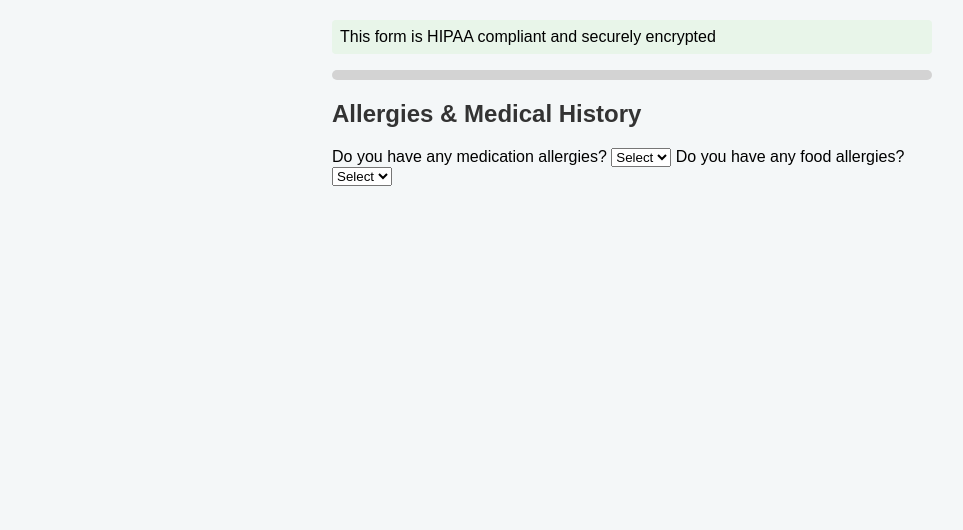
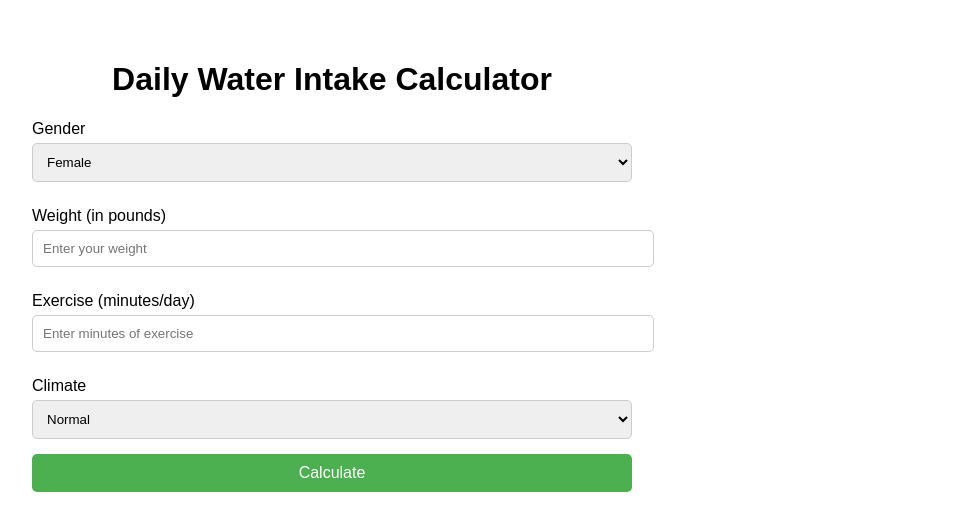
Before and after one commit to docrandy/Obesity-form, a plain HTML site: page index.html in a window 1280 px wide. Shown: the whole page, without its empty margins (8-971 px from the left). Drawn offline with Linux system fonts and the light colour scheme.

Commit message:
Update index.html

```diff
--- a/index.html
+++ b/index.html
@@ -3,89 +3,107 @@
 <head>
     <meta charset="UTF-8">
     <meta name="viewport" content="width=device-width, initial-scale=1.0">
-    <title>Patient Intake Form</title>
+    <title>Water Intake Calculator</title>
     <style>
-        /* Basic styles */
         body {
             font-family: Arial, sans-serif;
+            margin: 20px;
+            padding: 20px;
             max-width: 600px;
-            margin: auto;
-            padding: 20px;
-            background-color: #f4f7f8;
         }
-        h2 {
+        h1 {
+            text-align: center;
+        }
+        label {
+            display: block;
+            margin: 10px 0 5px;
+        }
+        input, select {
+            width: 100%;
+            padding: 10px;
+            margin-bottom: 15px;
+            border: 1px solid #ccc;
+            border-radius: 5px;
+        }
+        button {
+            width: 100%;
+            padding: 10px;
+            background-color: #4CAF50;
+            color: white;
+            border: none;
+            border-radius: 5px;
+            font-size: 16px;
+        }
+        button:hover {
+            background-color: #45a049;
+        }
+        .result {
+            margin-top: 20px;
+            font-size: 18px;
             color: #333;
-        }
-        .form-section {
-            display: none;
-        }
-        .form-section.active {
-            display: block;
-        }
-        .security-badge {
-            background-color: #e8f5e9;
-            border-radius: 4px;
-            padding: 8px;
-            margin-bottom: 16px;
-            display: flex;
-            align-items: center;
-            gap: 8px;
-        }
-        .progress-container {
-            margin-top: 10px;
-            width: 100%;
-            background-color: #d3d3d3;
-            height: 10px;
-            border-radius: 5px;
-            overflow: hidden;
-        }
-        .progress-bar {
-            height: 100%;
-            width: 0;
-            background-color: #4caf50;
-            transition: width 0.3s;
-        }
-        .toggle-fields {
-            display: none;
-            margin-top: 10px;
+            text-align: center;
         }
     </style>
 </head>
 <body>
+    <h1>Daily Water Intake Calculator</h1>
+    <form id="waterCalculator">
+        <label for="gender">Gender</label>
+        <select id="gender" required>
+            <option value="female">Female</option>
+            <option value="male">Male</option>
+        </select>
 
-    <!-- Security notice -->
-    <div class="security-badge">
-        <span>This form is HIPAA compliant and securely encrypted</span>
-    </div>
+        <label for="weight">Weight (in pounds)</label>
+        <input type="number" id="weight" placeholder="Enter your weight" required>
 
-    <!-- Progress bar -->
-    <div class="progress-container">
-        <div class="progress-bar" id="progressBar"></div>
-    </div>
+        <label for="exercise">Exercise (minutes/day)</label>
+        <input type="number" id="exercise" placeholder="Enter minutes of exercise" required>
 
-    <form id="intakeForm" onsubmit="submitForm(event)">
-        <!-- Page 1: Allergies -->
-        <div class="form-section active" id="page-1">
-            <h2>Allergies & Medical History</h2>
+        <label for="climate">Climate</label>
+        <select id="climate" required>
+            <option value="normal">Normal</option>
+            <option value="hot">Hot or Humid</option>
+        </select>
 
-            <label>Do you have any medication allergies?
-                <select onchange="toggleFields('medicationAllergyFields', this.value)">
-                    <option value="">Select</option>
-                    <option value="No">No</option>
-                    <option value="Yes">Yes</option>
-                </select>
-            </label>
-            <div class="toggle-fields" id="medicationAllergyFields">
-                <label>Medication Name: <input type="text" name="medicationAllergyName"></label>
-                <label>Reaction: <input type="text" name="medicationReaction"></label>
-            </div>
+        <button type="button" onclick="calculateWaterIntake()">Calculate</button>
+    </form>
+    <div class="result" id="result"></div>
 
-            <label>Do you have any food allergies?
-                <select onchange="toggleFields('foodAllergyFields', this.value)">
-                    <option value="">Select</option>
-                    <option value="No">No</option>
-                    <option value="Yes">Yes</option>
-                </select>
-            </label>
-            <div class="toggle-fields" id="foodAllergyFields">
-                <label>Food Name: <input type="text" name="foodAllergyName"></label>
+    <script>
+        function calculateWaterIntake() {
+            const gender = document.getElementById('gender').value;
+            const weight = parseFloat(document.getElementById('weight').value);
+            const exercise = parseFloat(document.getElementById('exercise').value);
+            const climate = document.getElementById('climate').value;
+
+            if (!weight || !exercise) {
+                document.getElementById('result').innerText = "Please fill out all fields.";
+                return;
+            }
+
+            // Base water intake: half body weight in ounces
+            let waterIntake = weight / 2;
+
+            // Add water for exercise: 12 ounces for every 30 minutes
+            waterIntake += (exercise / 30) * 12;
+
+            // Adjust for climate
+            if (climate === "hot") {
+                waterIntake += 12;
+            }
+
+            // Adjust for gender if desired
+            if (gender === "female") {
+                waterIntake -= 5; // Slight adjustment for females
+            }
+
+            // Convert ounces to cups
+            const waterInCups = (waterIntake / 8).toFixed(1);
+
+            document.getElementById('result').innerText =
+                `You should drink approximately ${waterIntake.toFixed(1)} ounces (${waterInCups} cups) of water per day.`;
+        }
+    </script>
+</body>
+</html>
```
